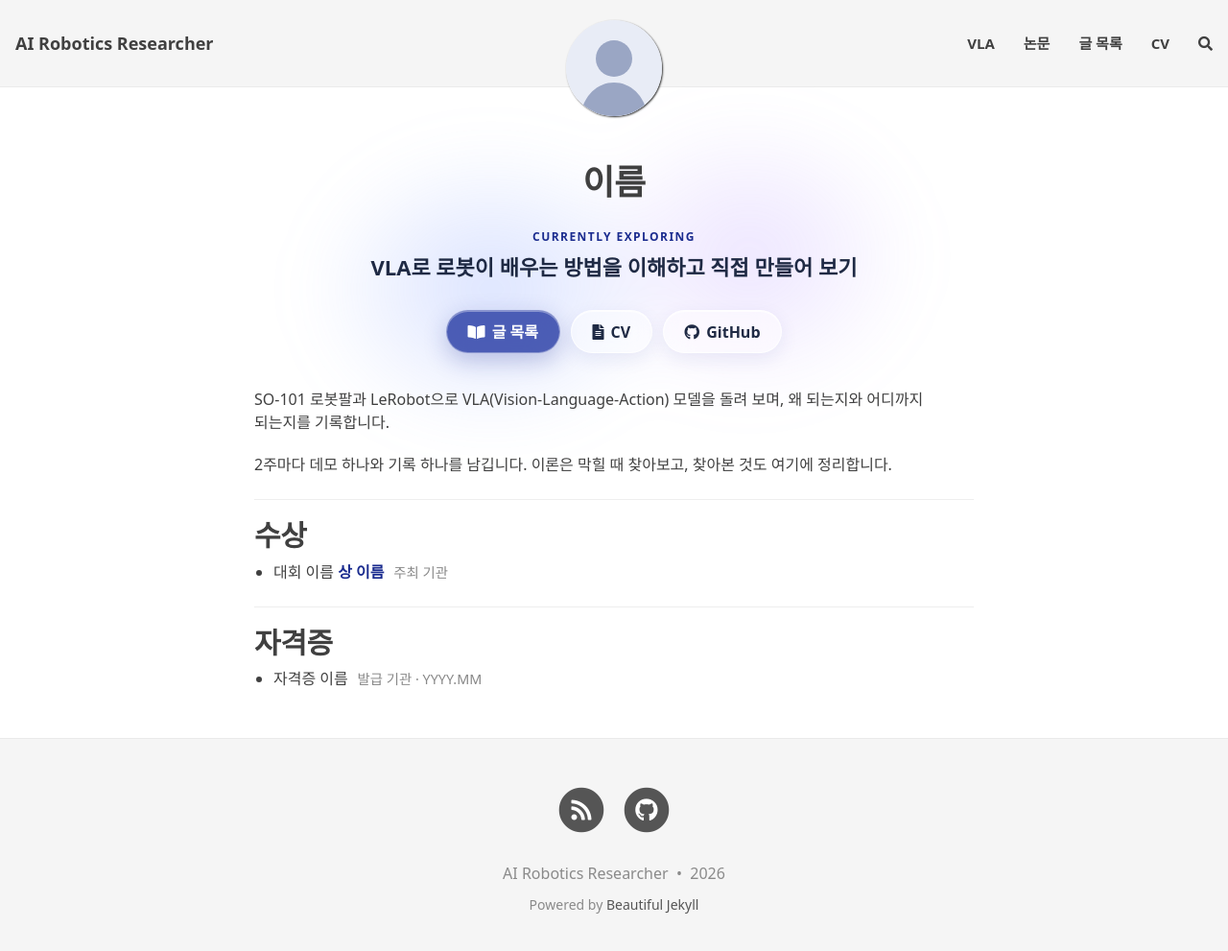
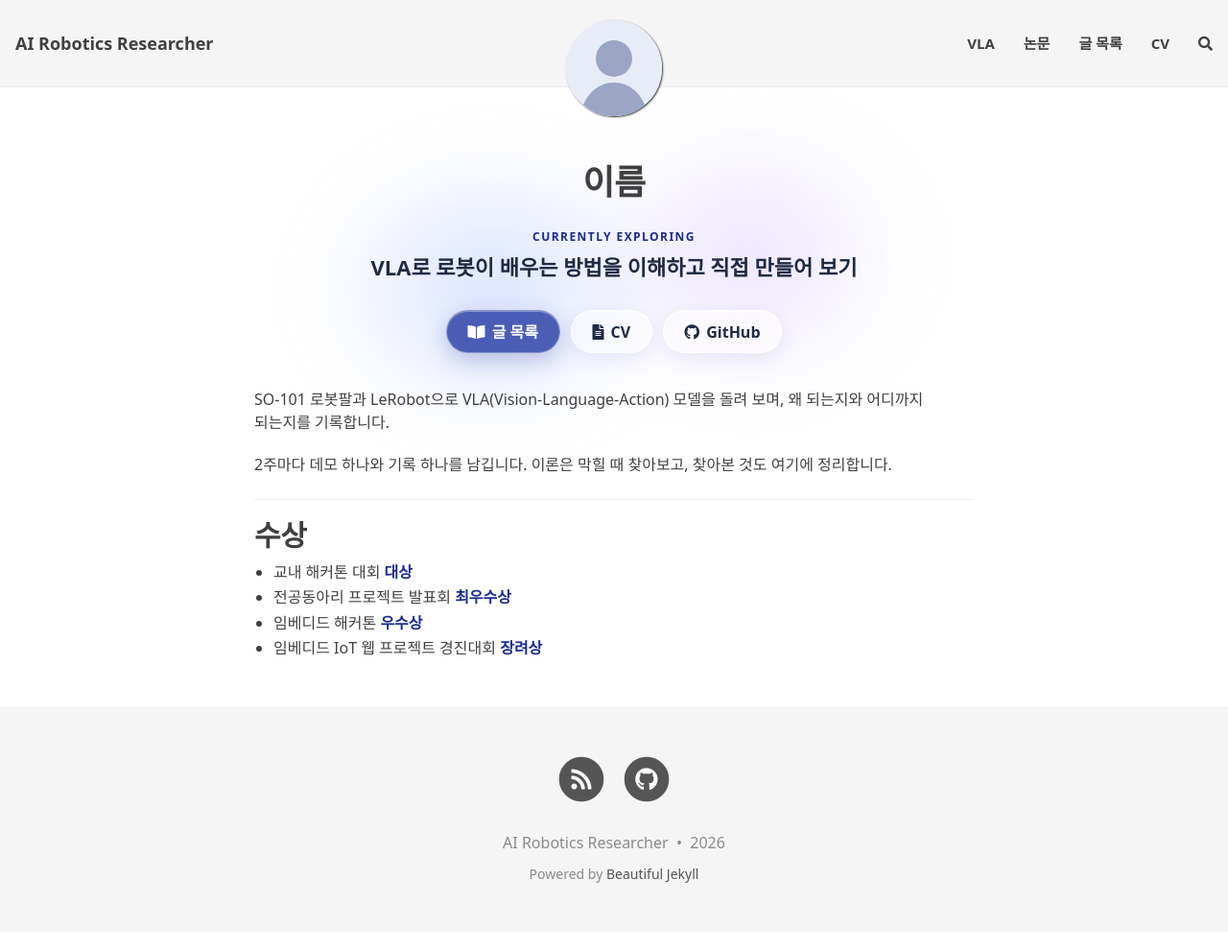
Before and after one commit to chanyee725/chanyee725, a Jekyll site: the page built from index.html, in a window 1280 px wide and 1003 px high. Shown: the top 991 px of the window at 96% size. Built offline with Jekyll 4.4.1, drawn with Linux system fonts in a browser that asks for light colours; nearby versions of some CDN libraries; some web fonts are replaced; the list of posts is cut into pages by our own code; comment, search, counter and statistics services are not loaded.

Commit message:
feat: show only awards on the home page
Co-Authored-By: Claude Opus 5.5 (1M context) <noreply@anthropic.com>

```diff
--- a/_data/profile.yml
+++ b/_data/profile.yml
@@ -6,9 +6,14 @@ mission: VLA로 로봇이 배우는 방법을 이해하고 직접 만들어 보
 # awards: title(대회), prize(상), org(주최), date(연월, 없으면 생략)
 # certifications: title(자격증), org(발급 기관), date(취득 연월)
 awards:
-  - title: 대회 이름
-    prize: 상 이름
-    org: 주최 기관
+  - title: 교내 해커톤 대회
+    prize: 대상
+  - title: 전공동아리 프로젝트 발표회
+    prize: 최우수상
+  - title: 임베디드 해커톤
+    prize: 우수상
+  - title: 임베디드 IoT 웹 프로젝트 경진대회
+    prize: 장려상
 
 certifications:
   - title: 자격증 이름
--- a/index.html
+++ b/index.html
@@ -27,16 +27,7 @@ title: AI Robotics Researcher
     <h2>수상</h2>
     <ul>
       {% for a in p.awards %}
-      <li>{{ a.title }} <b>{{ a.prize }}</b> <span class="home-sub">{{ a.org }}</span></li>
-      {% endfor %}
-    </ul>
-  </section>
-
-  <section class="home-section">
-    <h2>자격증</h2>
-    <ul>
-      {% for c in p.certifications %}
-      <li>{{ c.title }} <span class="home-sub">{{ c.org }} · {{ c.date }}</span></li>
+      <li>{{ a.title }} <b>{{ a.prize }}</b>{% if a.org %} <span class="home-sub">{{ a.org }}</span>{% endif %}</li>
       {% endfor %}
     </ul>
   </section>
```
